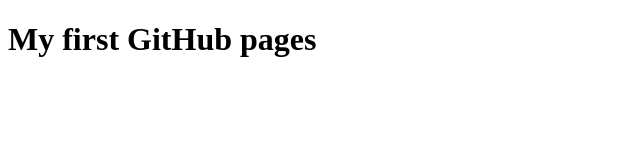
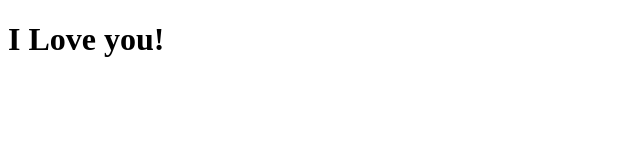
Before and after one commit to Joyatulya/Joyatulya.github.io, a plain HTML site: page index.html in a window 1280 px wide. Shown: the whole page, without its empty margins (0-640 px from the left). Drawn offline with Linux system fonts and the light colour scheme.

Commit message:
Chivalry is dead

```diff
--- a/index.html
+++ b/index.html
@@ -7,6 +7,6 @@
   <title>Document</title>
 </head>
 <body>
-  <h1>My first GitHub pages</h1>
+  <h1>I Love you!</h1>
 </body>
 </html>
```
